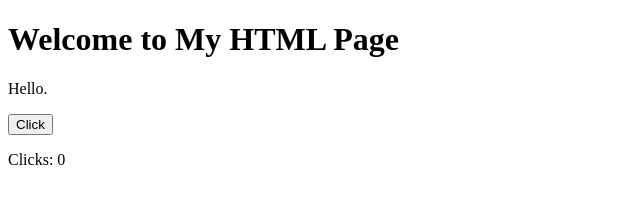
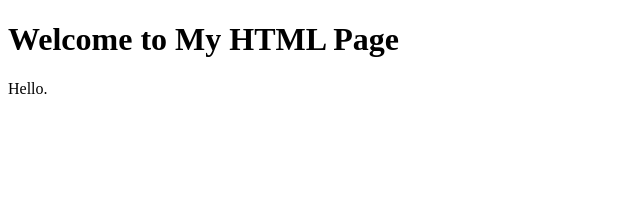
Before and after one commit to Arsrivar/HTML-Project-25.08.2025, a plain HTML site: page HTML excersice 1.html in a window 1280 px wide. Shown: the whole page, without its empty margins (0-640 px from the left). Drawn offline with Linux system fonts and the light colour scheme.

Commit message:
first html push

```diff
--- a/HTML excersice 1.html
+++ b/HTML excersice 1.html
@@ -6,14 +6,5 @@
 <body>
     <h1>Welcome to My HTML Page</h1>
     <p>Hello.</p>
-<button onclick="countClicks()">Click</button>
-<p id="clickCount">Clicks: 0</p>
-<script>
-    let count = 0;
-    function countClicks() {
-        count++;
-        document.getElementById('clickCount').textContent = 'Clicks: ' + count;
-    }
-</script>
 </body>
 </html>
```
Also changed, not shown: 2 other files.
